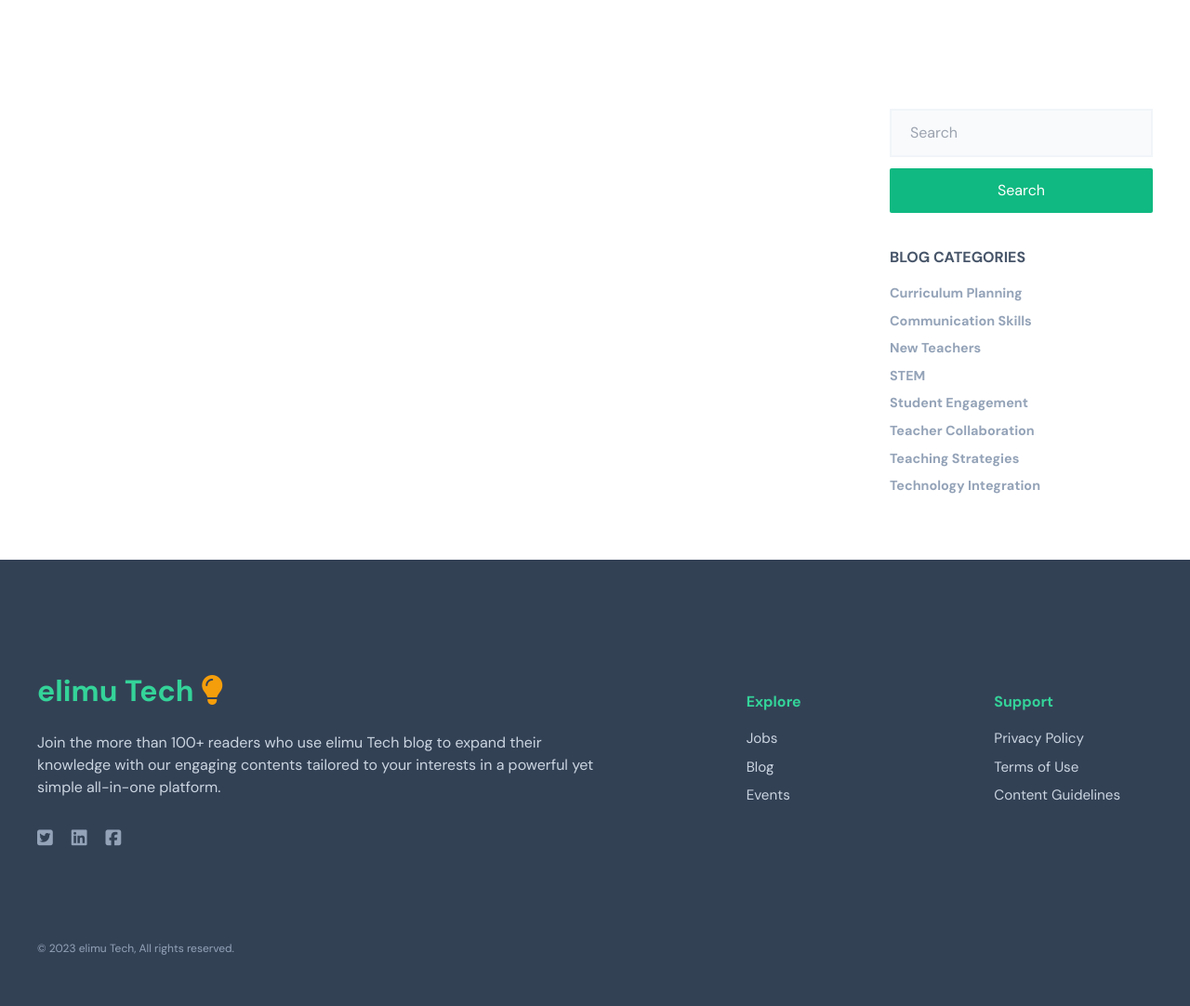
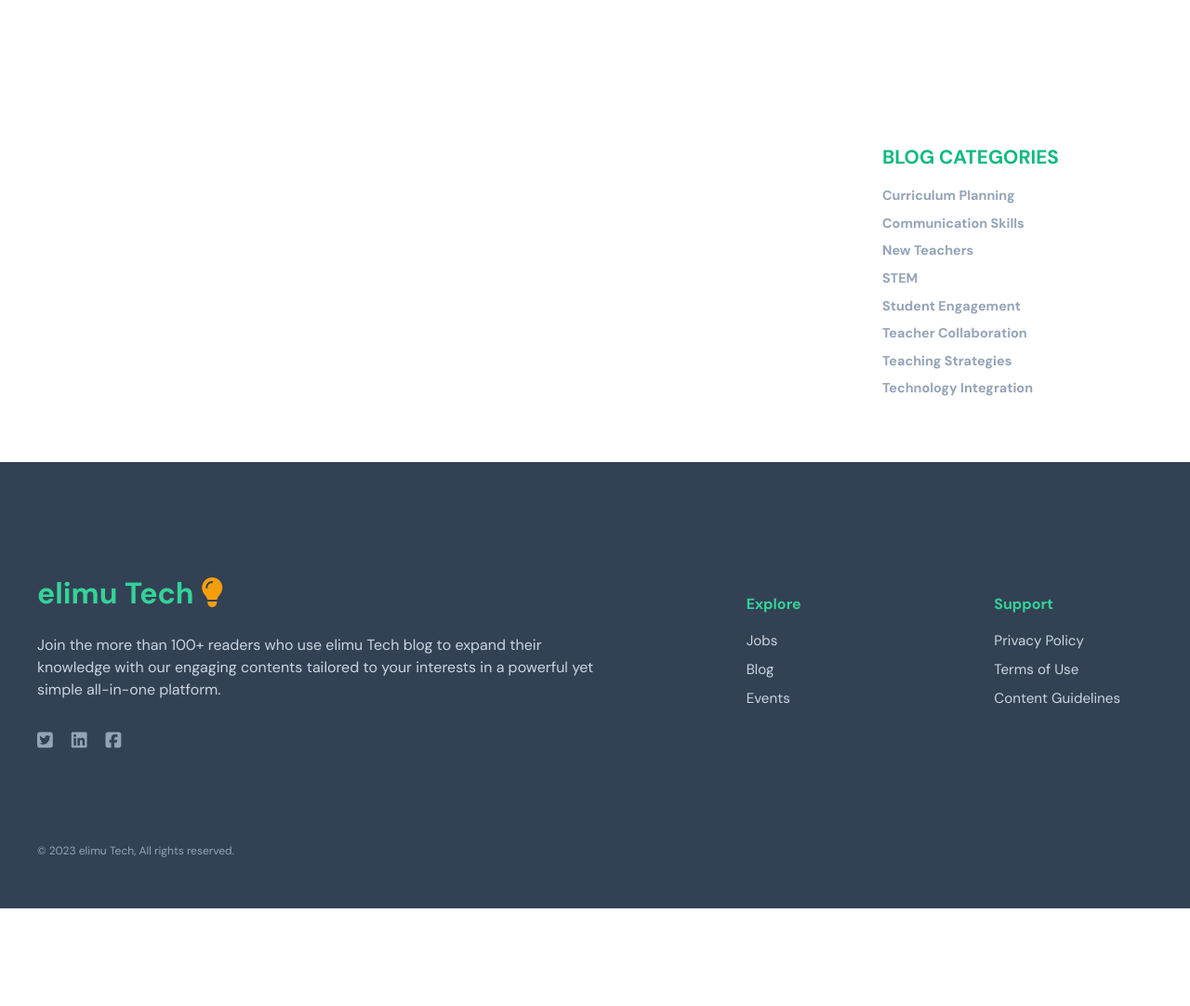
Before and after one commit to kitindi/elimu_tech, a Django app: template templates/schools/posts.html in a window 1280 px wide. Shown: the part 361-1443 px from the top of the page at 93% size. After the commit the page ends 1338 px from the top, so only its background shows below. Run offline with Django 3.2, Linux system fonts and the light colour scheme; the template is opened without the code that fills it, so the values that code supplies are empty; some libraries are stand-ins or nearby versions.

Commit message:
created blog specif page

```diff
--- a/teacherzboard/urls.py
+++ b/teacherzboard/urls.py
@@ -3,7 +3,7 @@ from django.conf import settings
 from django.conf.urls.static import static
 from django.conf.urls.static import static
 from django.urls import path, include
-from schools.views import home, jobboard, jobdetails, posts
+from schools.views import home, jobboard, jobdetails, posts, post
 
 urlpatterns = [
     path("admin/", admin.site.urls),
@@ -11,6 +11,7 @@ urlpatterns = [
     path("jobs/", jobboard, name="jobs"),
     path("job/<int:id>", jobdetails, name="job"),
     path("blog/", posts, name="blog"),
+    path("blog/<int:id>", post, name="blog_post"),
     path("ckeditor5/", include("django_ckeditor_5.urls")),
 ]
 
--- a/templates/base.html
+++ b/templates/base.html
@@ -101,7 +101,7 @@
           <h3 class="text-emerald-400 font-semibold">Explore</h3>
           <ul class="text-slate-300 text-[.95rem] mt-4">
             <li class="mb-2"><a href="{% url 'jobs' %}">Jobs</a></li>
-            <li class="mb-2"><a href="#">Blog</a></li>
+            <li class="mb-2"><a href="{% url 'blog' %}">Blog</a></li>
             <li class="mb-2"><a href="#">Events</a></li>
           </ul>
         </div>
--- a/templates/schools/jobboard.html
+++ b/templates/schools/jobboard.html
@@ -46,8 +46,8 @@
               {{job.title}}
             </h1>
             <span class="text-slate-500 text-[.8rem] font-semibold">
-              Posted: {{ job.posted_on|timesince }} ago</span
-            >
+              Posted: {{ job.posted_on|date:"F d, Y"}}
+            </span>
           </div>
           <div class="text-slate-600 py-2 flex justify-between">
             <span class="font-semibold text-[.9rem]"
--- a/templates/schools/posts.html
+++ b/templates/schools/posts.html
@@ -22,7 +22,7 @@
     <div class="col-span-9 py-4 pr-8">
       <div class="grid grid-cols-12 gap-4">
         {% for blog_post in blog_posts %}
-        <a href="#" class="col-span-6">
+        <a href="{% url 'blog_post' id=blog_post.id %}" class="col-span-6">
           <div class="py-4">
             <p class="text-[1.1rem] font-semibold text-amber-500">
               {{ blog_post.blog_category }}
@@ -51,9 +51,11 @@
                 ></i>
               </div>
               <div>
-                <p class="text-sm font-bold text-slate-400">Abdulaziz Sadi</p>
-                <p class="text-sm text-slate-400">
-                  {{ blog_post.created_on |date:"M d, Y" }}
+                <p class="text-[.85rem] font-bold text-slate-400">
+                  Abdulaziz Sadi
+                </p>
+                <p class="text-[.85rem] text-slate-400">
+                  {{ blog_post.created_on |date:"F d, Y" }}
                 </p>
               </div>
             </div>
@@ -65,22 +67,7 @@
     <div class="col-span-3 py-2">
       <div class="pl-2 h-fit">
         <div class="py-2">
-          <form class="" method="GET">
-            <div class="">
-              <input
-                type="text"
-                class="w-full bg-slate-50 py-3 px-5 border-2 border-slate-100 outline-none mb-3"
-                placeholder="Search"
-                name="blog_category"
-              />
-            </div>
-            <div class="">
-              <button
-                class="bg-emerald-500 text-white py-3 px-3 w-full rounded-sm"
-                type="submit"
-              >
-                Search
-              </button>
+
             </div>
           </form>
         </div>
@@ -95,30 +82,48 @@
           </p>
           {% endcomment %}
           <ul>
-            <li class="text-[1rem] text-slate-600 font-semibold py-2">
+            <li class="text-[1.3rem] font-semibold py-2 text-emerald-500">
               BLOG CATEGORIES
             </li>
-            <li class="text-[.9rem] my-2 text-slate-400 font-semibold">
-              Curriculum Planning
+            <li
+              class="text-[.9rem] my-2 text-slate-400 font-semibold hover:underline"
+            >
+              <a href="">Curriculum Planning</a>
             </li>
-            <li class="text-[.9rem] my-2 text-slate-400 font-semibold">
-              Communication Skills
+            <li
+              class="text-[.9rem] my-2 text-slate-400 font-semibold hover:underline"
+            >
+              <a href="">Communication Skills</a>
             </li>
-            <li class="text-[.9rem] my-2 text-slate-400 font-semibold">
-              New Teachers
+            <li
+              class="text-[.9rem] my-2 text-slate-400 font-semibold hover:underline"
+            >
+              <a href="">New Teachers</a>
             </li>
-            <li class="text-[.9rem] my-2 text-slate-400 font-semibold">STEM</li>
-            <li class="text-[.9rem] my-2 text-slate-400 font-semibold">
-              Student Engagement
+            <li
+              class="text-[.9rem] my-2 text-slate-400 font-semibold hover:underline"
+            >
+              <a href="">STEM</a>
             </li>
-            <li class="text-[.9rem] my-2 text-slate-400 font-semibold">
-              Teacher Collaboration
+            <li
+              class="text-[.9rem] my-2 text-slate-400 font-semibold hover:underline"
+            >
+              <a href="">Student Engagement</a>
             </li>
-            <li class="text-[.9rem] my-2 text-slate-400 font-semibold">
-              Teaching Strategies
+            <li
+              class="text-[.9rem] my-2 text-slate-400 font-semibold hover:underline"
+            >
+              <a href="">Teacher Collaboration</a>
             </li>
-            <li class="text-[.9rem] my-2 text-slate-400 font-semibold">
-              Technology Integration
+            <li
+              class="text-[.9rem] my-2 text-slate-400 font-semibold hover:underline"
+            >
+              <a href=""> Teaching Strategies</a>
+            </li>
+            <li
+              class="text-[.9rem] my-2 text-slate-400 font-semibold hover:underline"
+            >
+              <a href="">Technology Integration</a>
             </li>
           </ul>
         </div>
```
Also changed, not shown: schools/views.py (+7 -0 lines), templates/schools/post.html (added, +42 -0 lines).
